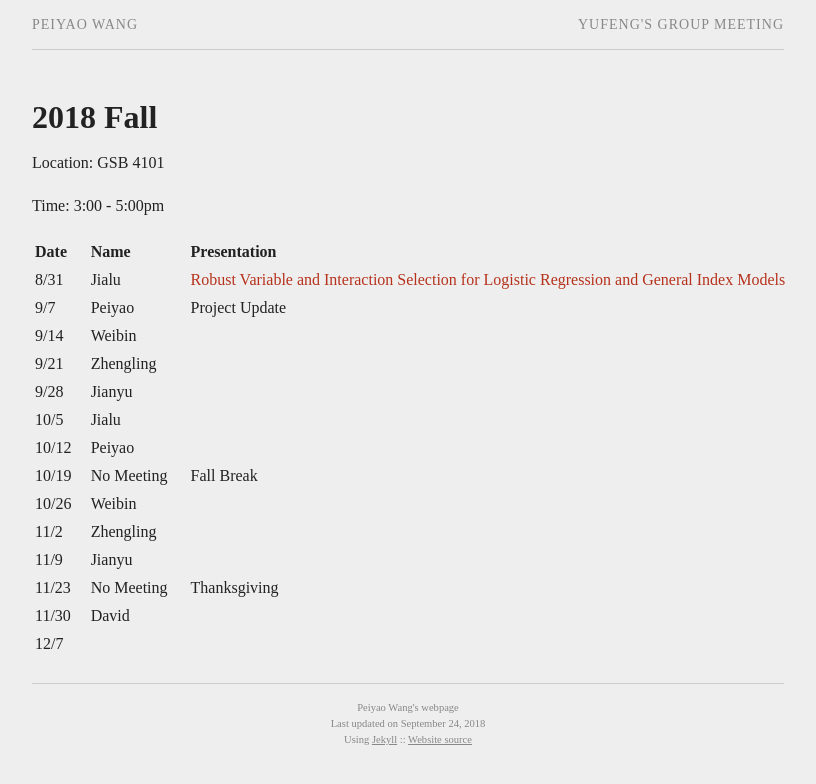
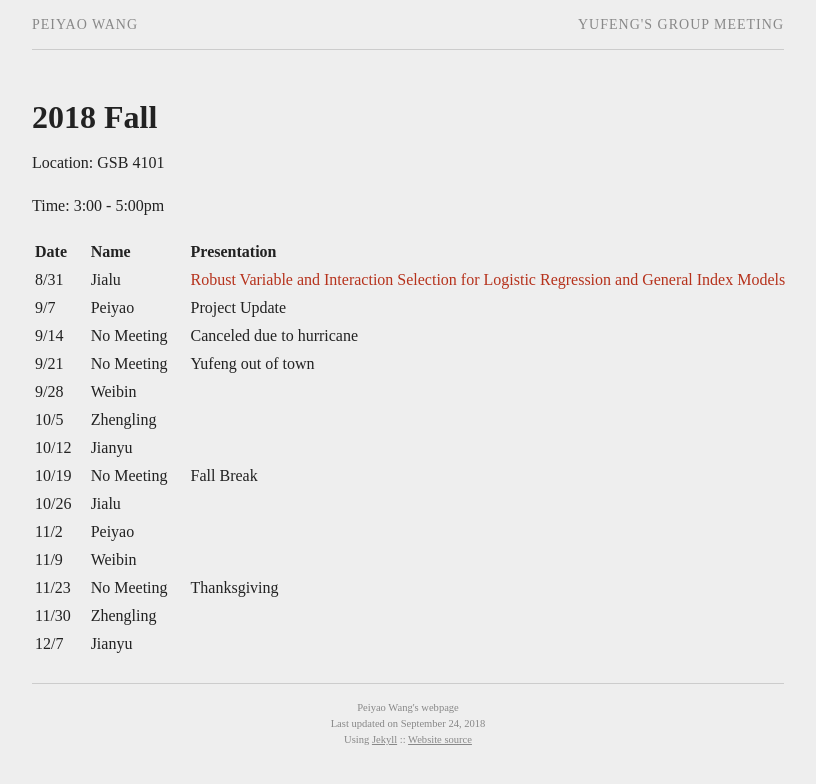
Before and after one commit to peiyaow/peiyaow.github.io, a Jekyll site: the page built from group_meeting/2018Fall.md, in a window 1280 px wide. Shown: the top 784 px of the page, without its empty margins (232-1048 px from the left). Built offline with Jekyll 4.4.1, drawn with Linux system fonts in a browser that asks for light colours.

Commit message:
new schedule

```diff
--- a/group_meeting/2018Fall.md
+++ b/group_meeting/2018Fall.md
@@ -12,17 +12,17 @@ Time: 3:00 - 5:00pm
 | :----   | :----------|:--------     |
 | 8/31    | Jialu      |[Robust Variable and Interaction Selection for Logistic Regression and General Index Models]|
 | 9/7     | Peiyao     | Project Update |
-| 9/14    | Weibin     |                |
-| 9/21    | Zhengling  |               |
-| 9/28    | Jianyu     |            |
-| 10/5    | Jialu      |             |
-| 10/12   | Peiyao     |           |
-| 10/19   | No Meeting |    Fall Break    |
-| 10/26   | Weibin     |           |
-| 11/2    | Zhengling  |            |
-| 11/9    | Jianyu     |           |
-| 11/23   | No Meeting |    Thanksgiving   |
-| 11/30   | David      |            |
-| 12/7    |            |            |
+| 9/14    | No Meeting | Canceled due to hurricane |
+| 9/21    | No Meeting | Yufeng out of town |
+| 9/28    | Weibin     |                |
+| 10/5    | Zhengling  |               |
+| 10/12   | Jianyu     |            |
+| 10/19   | No Meeting | Fall Break |
+| 10/26   | Jialu      |             |
+| 11/2    | Peiyao     |            |
+| 11/9    | Weibin     |           |
+| 11/23   | No Meeting |  Thanksgiving   |
+| 11/30   | Zhengling  |            |
+| 12/7    | Jianyu     |            |
 
 [Robust Variable and Interaction Selection for Logistic Regression and General Index Models]: https://www.tandfonline.com/doi/pdf/10.1080/01621459.2017.1401541?needAccess=true
```
Also changed, not shown: 1 other file.
